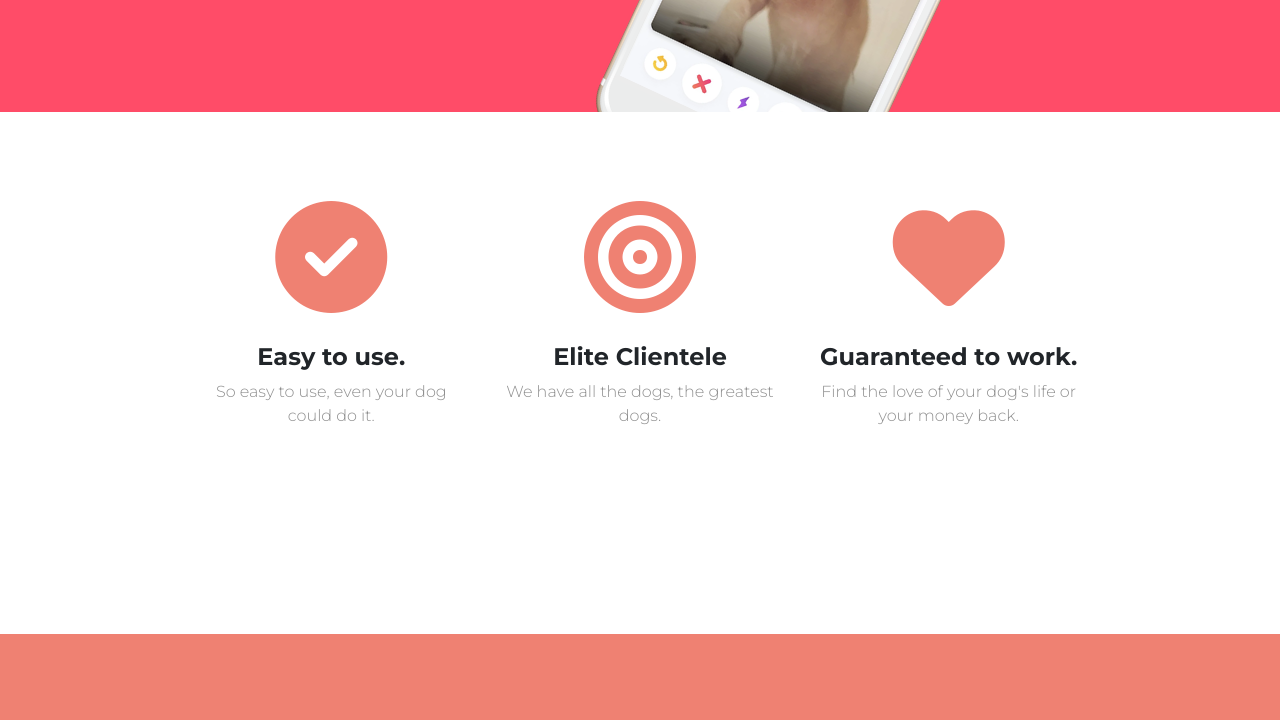
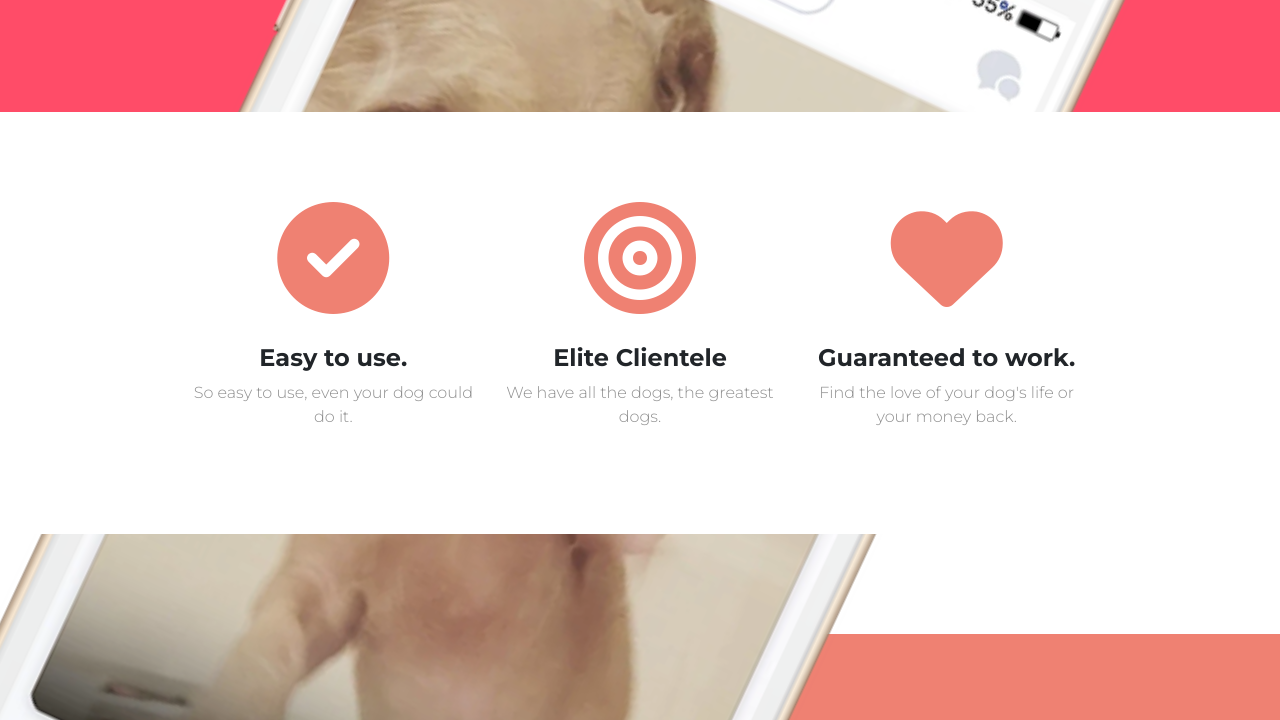
Before and after one commit to brudyf/my-css-site, a plain HTML site: page index.html in a window 1280 px wide. Shown: the part 535-1255 px from the top of the page. Drawn offline with nearby package versions, Linux system fonts and the light colour scheme.

Commit message:
Update index.html

```diff
--- a/index.html
+++ b/index.html
@@ -11,7 +11,7 @@
   <link href="https://fonts.googleapis.com/css2?family=Montserrat:wght@300;700;900&family=Ubuntu:wght@300&display=swap" rel="stylesheet">
 
   <!-- CSS Stylesheet -->
-  <link rel="stylesheet" href="https://maxcdn.bootstrapcdn.com/bootstrap/4.0.0/css/bootstrap.min.css" integrity="sha384-Gn5384xqQ1aoWXA+058RXPxPg6fy4IWvTNh0E263XmFcJlSAwiGgFAW/dAiS6JXm" crossorigin="anonymous">
+  <link rel="stylesheet" href="bootstrap.css">
   <link rel="stylesheet" href="styles.css">
 
   <!-- Font Awesome -->
```
